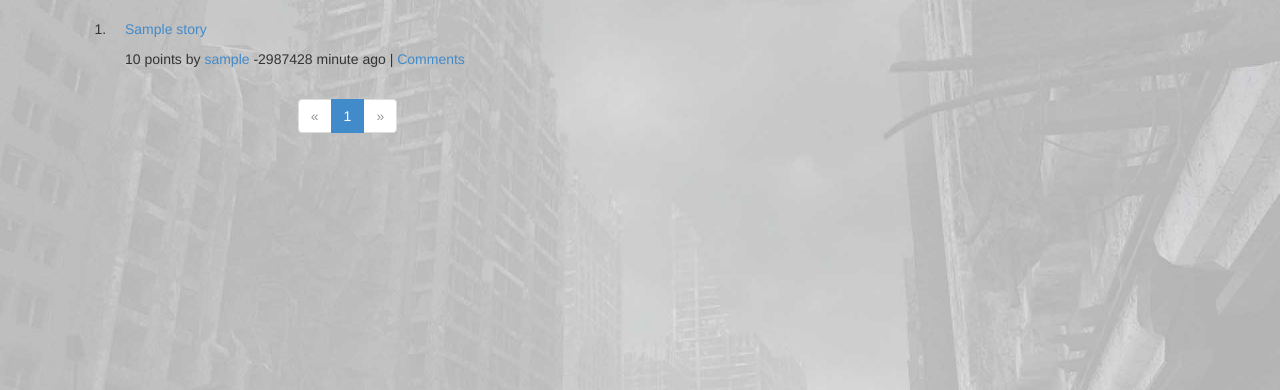
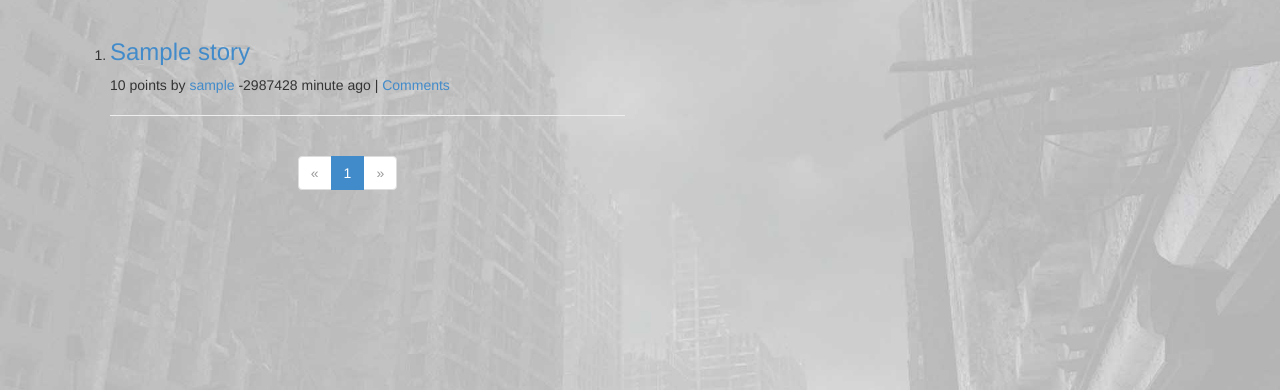
Before and after one commit to jjh5030/tidder, a Django app: page / in a window 1280 px wide. Shown: the part 51-441 px from the top of the page. Run offline with Django 3.2, Linux system fonts and the light colour scheme; tables that the repository leaves empty hold one stand-in row (values such as "Sample post"); some libraries are stand-ins or nearby versions.

Commit message:
a little UI tweaks. planning on moving all voting into the actual story and not on the index page

```diff
--- a/loader.py
+++ b/loader.py
@@ -87,8 +87,7 @@
             title=item['title'],
             url=item['url'],
             points=item['points'],
-            moderator=moderator,
-            description=item['title'])
+            moderator=moderator)
         story.save()
         story.created_at = created_at(item)
         story.save()
--- a/static/css/bootstrap-fluid-adj.css
+++ b/static/css/bootstrap-fluid-adj.css
@@ -56,7 +56,7 @@
 }
 
 .c {
-  background: #CCCCCC;
+  background-color:rgba(255,255,255,0.5);
   -webkit-border-radius: 10px;
   -moz-border-radius: 10px;
   border-radius: 10px;
--- a/stories/urls.py
+++ b/stories/urls.py
@@ -3,12 +3,12 @@
 
 urlpatterns = patterns('',
 	url(r'^$', views.index, name='index'),
-	url(r'^story/$', views.story, name='story'),
+	url(r'^post/$', views.story, name='story'),
 	url(r'^login/', views.user_login, name='login'),
 	url(r'^logout/', views.user_logout, name='logout'),
 	url(r'^register/', views.register, name='register'),
 	url(r'^vote/', views.vote, name='vote'),
-	url(r'^story/(?P<story_id>\d+)/$', views.story_detail, name='story_detail'),
+	url(r'^post/(?P<story_id>\d+)/$', views.story_detail, name='story_detail'),
 	url(r'^user_profile/(?P<user>\w+)/$', views.user_profile, name='user_profile'),
 	url(r'^results_page/(?P<page_number>\d+)/$', views.index, name='index'),
 )
--- a/templates/tidder/index.html
+++ b/templates/tidder/index.html
@@ -6,36 +6,21 @@
 
 {% block content %}
 
-<ol start="{{ list_start }}">
+<ol start="{{ list_start }}" class="main">
 	{% if stories %}
 		{% for story in stories %}
 			<li>
-				<p class="story-title">
-					{% if user.is_authenticated and story not in liked_stories %}
-					<a href ="/vote/" id="story-vote-{{ story.id }}" class="vote" ><img src="{% static 'img/arrow.gif' %}"></a>
-					<a href="{{ story.url }}" id="story-title-{{ story.id }}">{{ story.title }}</a><span class="domain"> {% if story.domain %} ({{ story.domain }})	{% endif %}</span>
-					{% else %}
-					<a href="{{ story.url }}" style="margin-left: 15px;">{{ story.title }}</a><span class="domain"> {% if story.domain %} ({{ story.domain }}) {% endif %}</span>
-					{% endif %}
-				</p>
+				<h3><a href="{{ story.url }}">{{ story.title }}</a>
+				<small> {% if story.domain %} ({{ story.domain }}) {% endif %}</small></h3>
 
-				<p class="story-info" style="margin-left: 15px;">
-					{{ story.points }} points by <a href="/user_profile/{{ story.moderator.username }}">{{ story.moderator.username }}</a> {{ story.created_at|age }} | <a href="/story/{{ story.id }}">Comments</a>
+				<p class="story-info">
+					{{ story.points }} points by <a href="/user_profile/{{ story.moderator.username }}">{{ story.moderator.username }}</a> {{ story.created_at|age }} | <a href="{% url 'story' %}{{ story.id }}">Comments</a>
 				</p>
 
 			</li>
+			<hr>
 		{% endfor %}
 	{% endif %}
 </ol>
 
 {% endblock content %}
-
-<!--
-<button id ="upvote" type="button" class="btn btn-success btn-sm">
-<span class="glyphicon glyphicon-thumbs-up"></span>
-</button>
-<button id ="downvote" type="button" class="btn btn-danger btn-sm">
-<span class="glyphicon glyphicon-thumbs-down"></span>
-</button>
-
--->
--- a/templates/tidder/story.html
+++ b/templates/tidder/story.html
@@ -1,12 +1,12 @@
 {% extends 'tidder/base.html' %}
 
-{% block title %}Add Story{% endblock %}
+{% block title %}Add Post{% endblock %}
 
 {% block content %}
 
     <div class="container">
 
-      <form action="/story/" method="post">
+      <form action="{% url 'story' %}" method="post">
       	{% csrf_token %}
         <input type="text" class="form-control" placeholder="Title" name="title" value="" required autofocus>
         <br/>
```
Also changed, not shown: stories/forms.py (+1 -1 lines), stories/models.py (+1 -1 lines).
